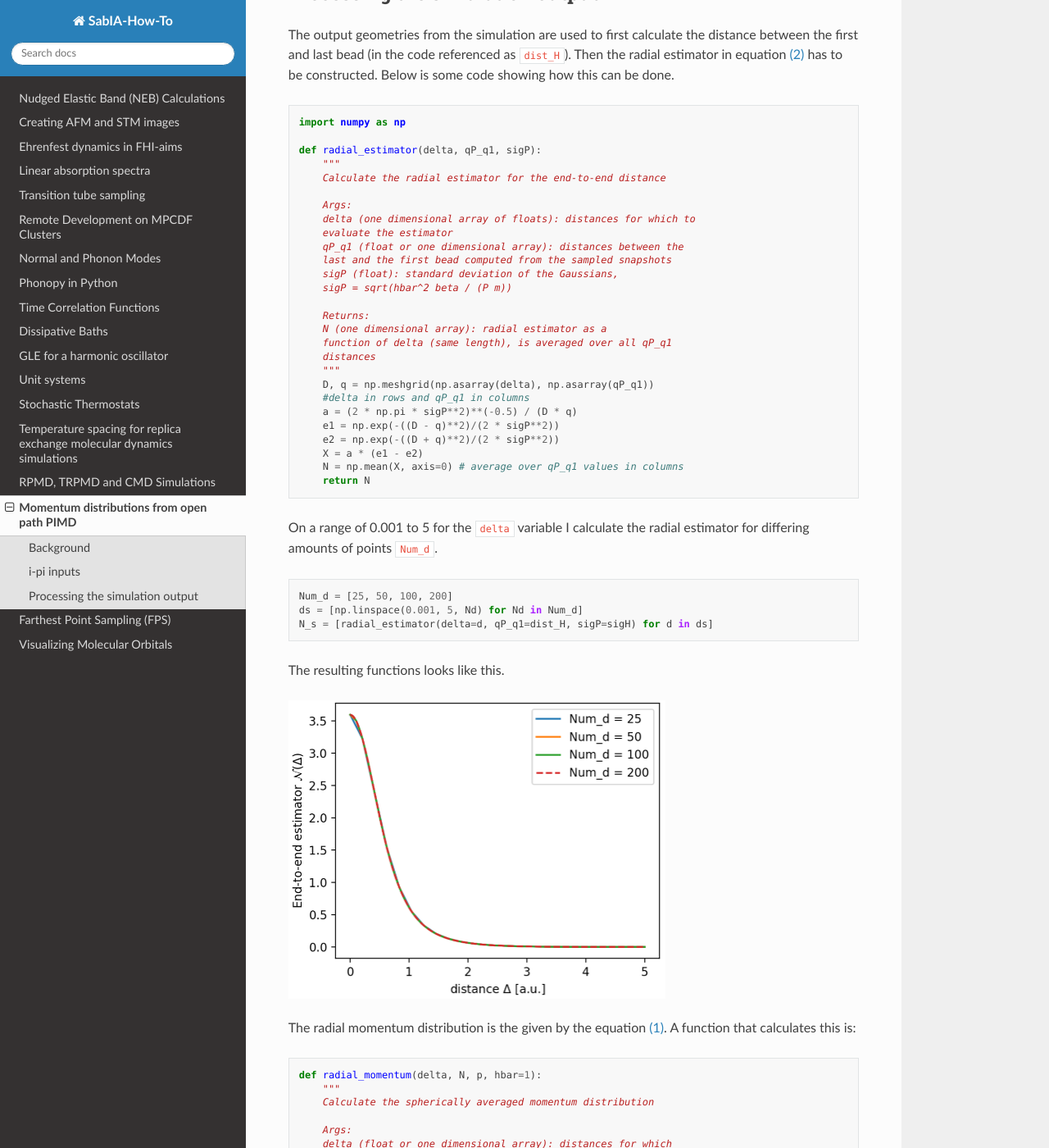
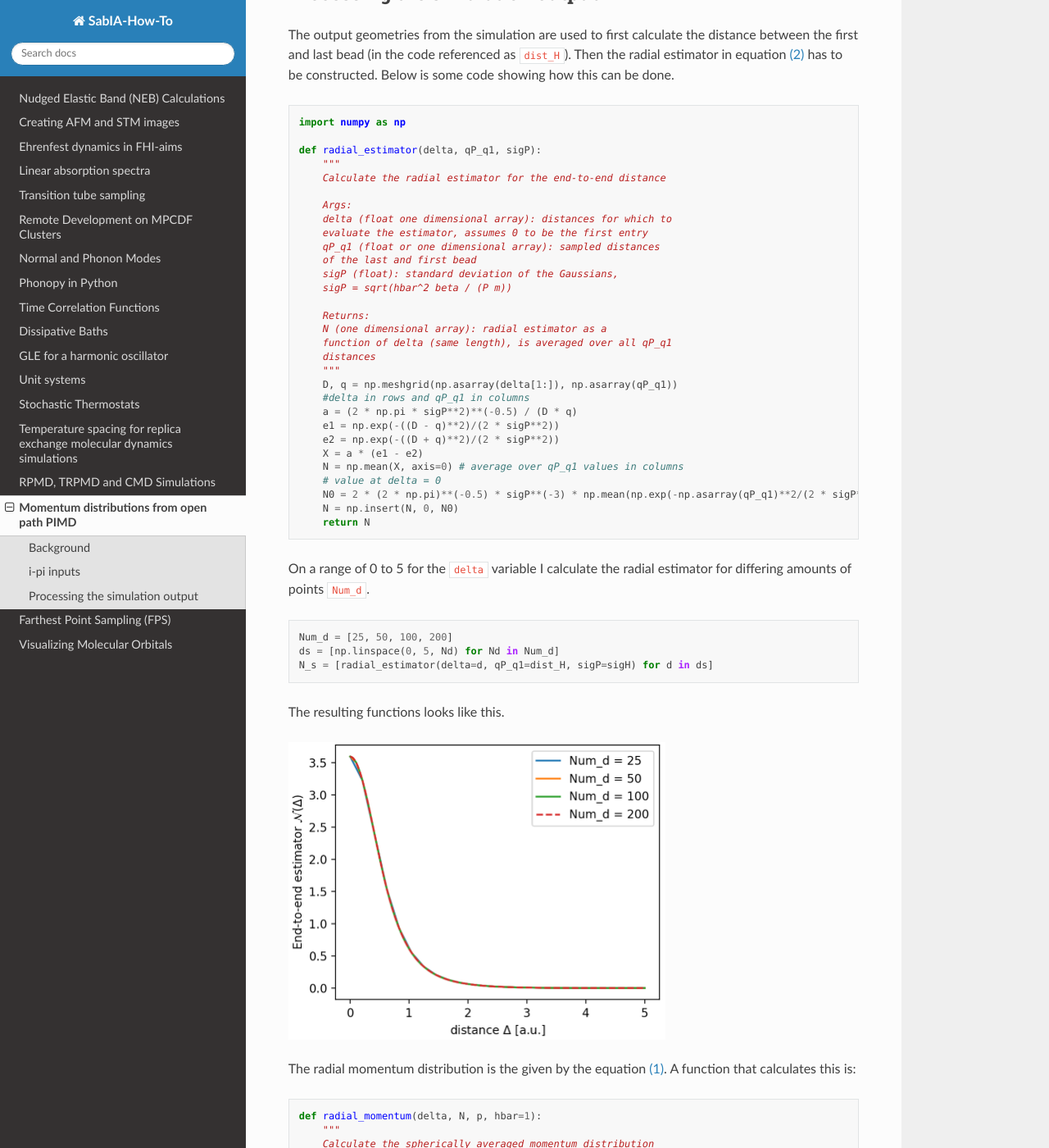
Before and after one commit to sabia-group/How-Tos, a Sphinx documentation site: the page built from docs/source/open_paths/open_path.rst, in a window 1280 px wide and 1400 px high, scrolled down 3425 px. Shown: the whole window at 82% size. Built offline with Sphinx 7.4.7 and the Read the Docs theme 3.1.0, drawn with Linux system fonts in a browser that asks for light colours; pages that are not in the unit, such as notebooks, are missing from menus; some of the changed text lies outside the part shown.

Commit message:
update text for delta or p=0 cases

```diff
--- a/docs/source/open_paths/open_path.rst
+++ b/docs/source/open_paths/open_path.rst
@@ -144,10 +144,10 @@ The output geometries from the simulation are used to first calculate the distan
       Calculate the radial estimator for the end-to-end distance
 
       Args:
-      delta (one dimensional array of floats): distances for which to
-      evaluate the estimator
-      qP_q1 (float or one dimensional array): distances between the
-      last and the first bead computed from the sampled snapshots
+      delta (float one dimensional array): distances for which to
+      evaluate the estimator, assumes 0 to be the first entry
+      qP_q1 (float or one dimensional array): sampled distances
+      of the last and first bead
       sigP (float): standard deviation of the Gaussians,
       sigP = sqrt(hbar^2 beta / (P m))
 
@@ -156,21 +156,24 @@ The output geometries from the simulation are used to first calculate the distan
       function of delta (same length), is averaged over all qP_q1
       distances
       """
-      D, q = np.meshgrid(np.asarray(delta), np.asarray(qP_q1))
+      D, q = np.meshgrid(np.asarray(delta[1:]), np.asarray(qP_q1))
       #delta in rows and qP_q1 in columns
       a = (2 * np.pi * sigP**2)**(-0.5) / (D * q)
       e1 = np.exp(-((D - q)**2)/(2 * sigP**2))
       e2 = np.exp(-((D + q)**2)/(2 * sigP**2))
       X = a * (e1 - e2)
       N = np.mean(X, axis=0) # average over qP_q1 values in columns
+      # value at delta = 0
+      N0 = 2 * (2 * np.pi)**(-0.5) * sigP**(-3) * np.mean(np.exp(-np.asarray(qP_q1)**2/(2 * sigP**2)))
+      N = np.insert(N, 0, N0)
       return N
 
-On a range of 0.001 to 5 for the ``delta`` variable I calculate the radial estimator for differing amounts of points ``Num_d``.
+On a range of 0 to 5 for the ``delta`` variable I calculate the radial estimator for differing amounts of points ``Num_d``.
 
 .. code-block:: python
 
    Num_d = [25, 50, 100, 200]
-   ds = [np.linspace(0.001, 5, Nd) for Nd in Num_d]
+   ds = [np.linspace(0, 5, Nd) for Nd in Num_d]
    N_s = [radial_estimator(delta=d, qP_q1=dist_H, sigP=sigH) for d in ds]
 
 The resulting functions looks like this.
@@ -182,28 +185,29 @@ The radial momentum distribution is the given by the equation :eq:`n(p)`. A func
 
 .. code-block:: python
 
-   def radial_momentum(delta, N, p, hbar=1):
-       """
-       Calculate the spherically averaged momentum distribution
+  def radial_momentum(delta, N, p, hbar=1):
+      """
+      Calculate the spherically averaged momentum distribution
 
-       Args:
-       delta (float or one dimensional array): distances for which
-       the end-to-end distance is evaluated
-       N (one dimensional array): radial end-to-end estimator, same
-       length as delta
-       p (float or one dimensional array): momenta for which to calculate
-       the distribution
-       """
-       P, D = np.meshgrid(np.asarray(p), np.asarray(delta))
-       P, Nm = np.meshgrid(np.asarray(p), np.asarray(N))
-       # p in rows and delta dependence in columns
-       integrand = Nm * D**2 * hbar / (P * D) * np.sin(P * D / hbar)
-       del_D = integral_del(D)
-       av_int = integral_av(integrand)
-       I = integrate(del_D, av_int)
-       p_new = integral_av(p)
-       n = 4 * np.pi * I
-       return p_new, n
+      Args:
+      delta (float or one dimensional array): distances for which
+      the end-to-end distance is evaluated (first element is zero)
+      N (one dimensional array): radial end-to-end estimator, same
+      length as delta
+      p (float or one dimensional array): momenta for which to calculate
+      the distribution
+      """
+      P, D = np.meshgrid(np.asarray(p), np.asarray(delta))
+      P, Nm = np.meshgrid(np.asarray(p), np.asarray(N))
+      integrand = Nm[:,1:] * D[:,1:] * (hbar/P[:,1:]) * np.sin(P[:,1:] * D[:,1:] / hbar)
+      integrand0 = np.asarray(N) * np.asarray(delta)**2 # evaluated at p=0
+      integrand = np.hstack([integrand0.reshape(len(integrand0), 1), integrand])
+      del_D = integral_del(D)
+      av_int = integral_av(integrand)
+      I = integrate(del_D, av_int)
+      p_new = integral_av(p)
+      n = 4 * np.pi * I
+      return p_new, n
 
 All code is provided in ``docs/source/open_paths/momentum_distribution.py`` file, also the integration fucntions used in the previous code.
 
@@ -212,7 +216,7 @@ Trying different momentum grids and using the delta grid with 100 points
 .. code-block:: python
 
    Num_p = [50, 100, 200, 400]
-   ps = [np.linspace(0.001, 50, N) for N in Num_p]
+   ps = [np.linspace(0, 50, N) for N in Num_p]
    n_Hs = [radial_momentum(delta=ds[2], N=N_H, p=p) for p in ps]
 
 gives plots like this
```
